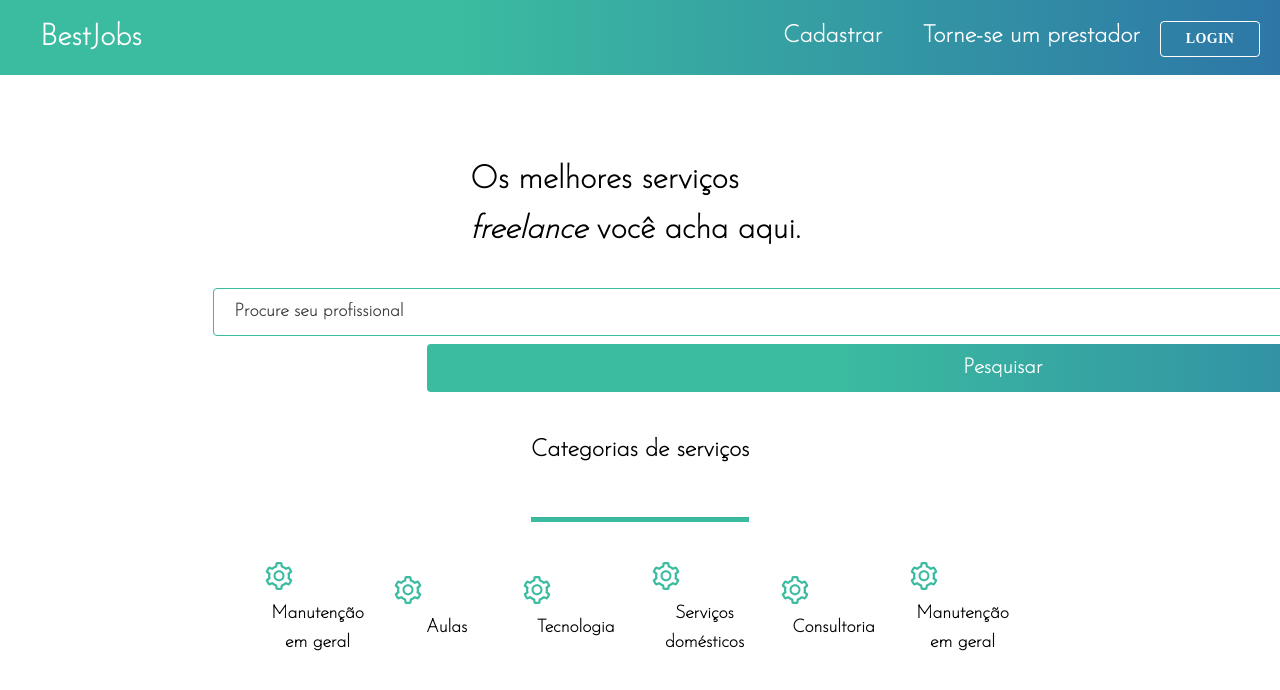
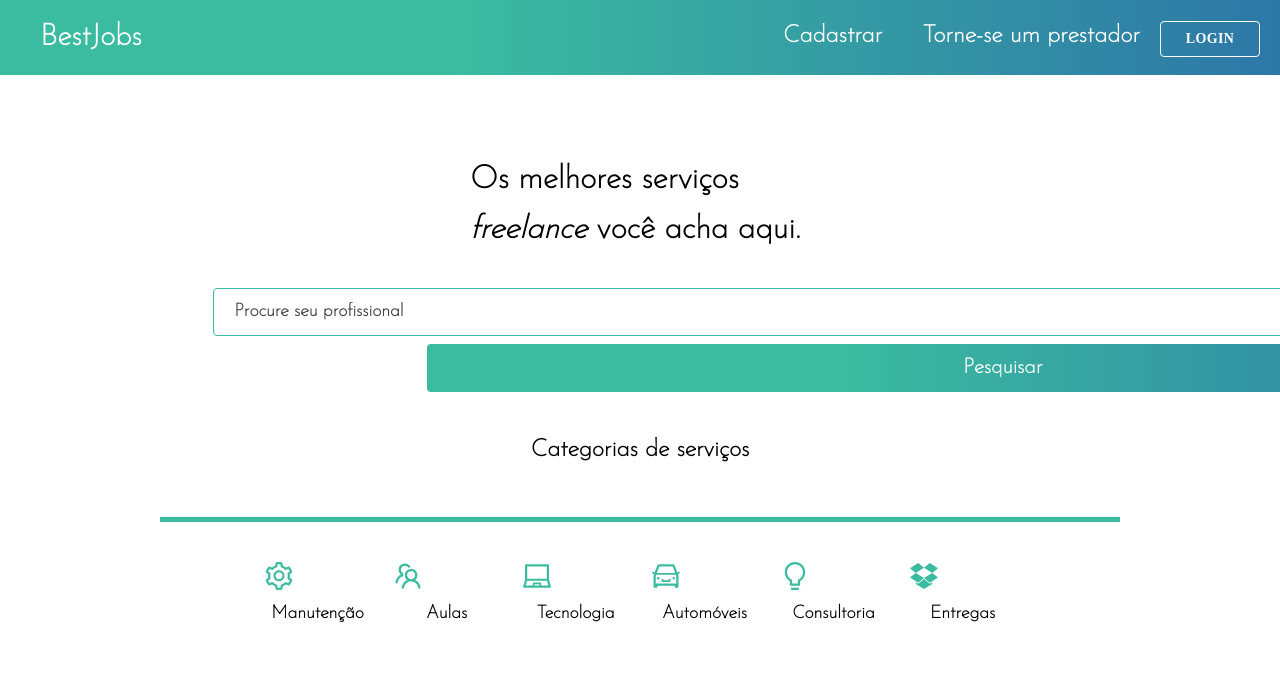
Before and after one commit to GabrielSoares-Dev/BestJobs, a React (Create React App) app: page / in a window 1280 px wide. Shown: the top 690 px of the page. Built offline with nearby package versions, Linux system fonts and the light colour scheme.

Commit message:
inserindo icones

```diff
--- a/package.json
+++ b/package.json
@@ -6,6 +6,7 @@
     "@ant-design/icons": "^4.7.0",
     "@emotion/react": "^11.9.0",
     "@emotion/styled": "^11.8.1",
+    "@mui/icons-material": "^5.8.0",
     "@mui/material": "^5.8.0",
     "@mui/styled-engine-sc": "^5.8.0",
     "@testing-library/jest-dom": "^5.16.4",
--- a/src/components/categoria/index.tsx
+++ b/src/components/categoria/index.tsx
@@ -13,13 +13,18 @@ const Categoria: React.FC = () => {
         >
             <Grid
                 item
-                xs
                 display='flex'
                 justifyContent='center'
-                flexDirection='column'
                 alignItems='center'
             >
                 <Styled.CategoriaTitle>Categorias de serviços</Styled.CategoriaTitle>
+            </Grid>
+            <Grid
+                display='flex'
+                justifyContent='center'
+                item
+                xs
+            >
                 <Styled.CustomDivider />
             </Grid>
             <Grid
@@ -28,7 +33,7 @@ const Categoria: React.FC = () => {
                 flexDirection='row'
                 marginTop={2}
                 justifyContent='center'
-                xs={12}
+
             >
                 <Grid
                     item
@@ -38,8 +43,8 @@ const Categoria: React.FC = () => {
                     width={105}
 
                 >
-                    <Styled.Icon />
-                    <Styled.TextCategoria>Manutenção em geral</Styled.TextCategoria>
+                    <Styled.IconManutencao />
+                    <Styled.TextCategoria>Manutenção</Styled.TextCategoria>
 
                 </Grid>
                 <Grid
@@ -49,7 +54,7 @@ const Categoria: React.FC = () => {
                     display='flex'
                     width={105}
                 >
-                    <Styled.Icon />
+                    <Styled.IconAula />
                     <Styled.TextCategoria>Aulas</Styled.TextCategoria>
 
                 </Grid>
@@ -60,7 +65,7 @@ const Categoria: React.FC = () => {
                     display='flex'
                     width={105}
                 >
-                    <Styled.Icon />
+                    <Styled.IconTec />
                     <Styled.TextCategoria>Tecnologia</Styled.TextCategoria>
 
                 </Grid>
@@ -71,8 +76,8 @@ const Categoria: React.FC = () => {
                     display='flex'
                     width={105}
                 >
-                    <Styled.Icon />
-                    <Styled.TextCategoria>Serviços domésticos</Styled.TextCategoria>
+                    <Styled.IconCarro />
+                    <Styled.TextCategoria>Automóveis</Styled.TextCategoria>
 
                 </Grid>
                 <Grid
@@ -82,7 +87,7 @@ const Categoria: React.FC = () => {
                     display='flex'
                     width={105}
                 >
-                    <Styled.Icon />
+                    <Styled.IconConsulto/>
                     <Styled.TextCategoria>Consultoria</Styled.TextCategoria>
 
                 </Grid>
@@ -93,9 +98,8 @@ const Categoria: React.FC = () => {
                     display='flex'
                     width={105}
                 >
-                    <Styled.Icon />
-                    <Styled.TextCategoria>Manutenção em geral</Styled.TextCategoria>
-
+                    <Styled.IconBox />
+                    <Styled.TextCategoria>Entregas</Styled.TextCategoria>
                 </Grid>
             </Grid>
         </Grid>
--- a/src/components/categoria/styles.ts
+++ b/src/components/categoria/styles.ts
@@ -1,23 +1,51 @@
 import styled from 'styled-components';
 import { Divider } from 'antd';
-import { SettingOutlined } from '@ant-design/icons';
+import {
+SettingOutlined,
+LaptopOutlined,
+CarOutlined,
+TeamOutlined,
+DropboxOutlined,
+BulbOutlined
+} from '@ant-design/icons';
 
-export const Icon = styled(SettingOutlined)`
+
+export const IconManutencao = styled(SettingOutlined)`
+color:rgba(59,187,160,1);
+font-size:28px;
+`;
+export const IconTec = styled(LaptopOutlined)`
+color:rgba(59,187,160,1);
+font-size:28px;
+`;
+export const IconCarro = styled(CarOutlined)`
+color:rgba(59,187,160,1);
+font-size:28px;
+`;
+export const IconAula = styled(TeamOutlined)`
+color:rgba(59,187,160,1);
+font-size:28px;
+`;
+export const IconBox = styled(DropboxOutlined)`
+color:rgba(59,187,160,1);
+font-size:28px;
+`;
+export const IconConsulto = styled(BulbOutlined)`
 color:rgba(59,187,160,1);
 font-size:28px;
 `;
 
-export const CustomDivider  = styled(Divider)`
+export const CustomDivider = styled(Divider)`
 background-color:rgba(59,187,160,1);
 height:5px;
-width:100px;
-
+width:75vw;
 `;
 
 export const CategoriaTitle = styled.p`
 color:#000;
 font-size:24px;
 font-weight:bold;
+
 `;
 
 export const TextCategoria = styled.p`
--- a/src/pages/inicio/index.tsx
+++ b/src/pages/inicio/index.tsx
@@ -16,8 +16,10 @@ const InitialPage: React.FC = () => {
         SetLoading(true);
         setTimeout(() => {
             SetLoading(false);
-            Message('error', 'OPS!! Falhou volte novamente mais tarde')
-        }, 1000);
+            Message('error', 'OPS!! Falhou volte novamente mais tarde',{
+                fontWeight:'bold',
+            })
+        }, 2000);
 
 
     }
--- a/src/utils/messages.ts
+++ b/src/utils/messages.ts
@@ -2,11 +2,17 @@ import { message } from "antd";
 
 type typemessage = 'error' | 'success';
 
-export const Message = (tipo: typemessage, msg: string) => {
+
+/**
+ * Função para retornar toast de mensagem
+ */
+export const Message = (tipo: typemessage, msg: string,style:React.CSSProperties) => {
     message.open({
         type: tipo,
         content: msg,
         duration: 2,
+        style:style
+
     })
 
 }
```
Also changed, not shown: 1 other file (tests, documents, lock files or other folders).
